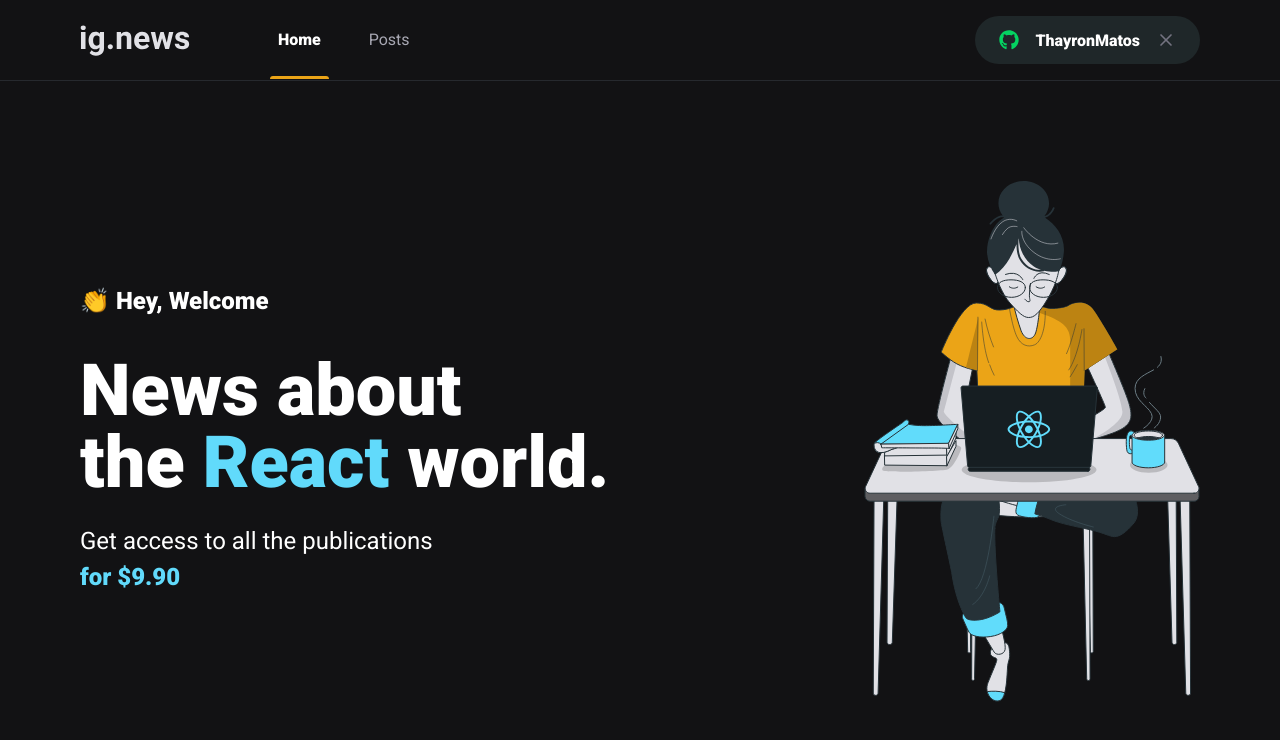
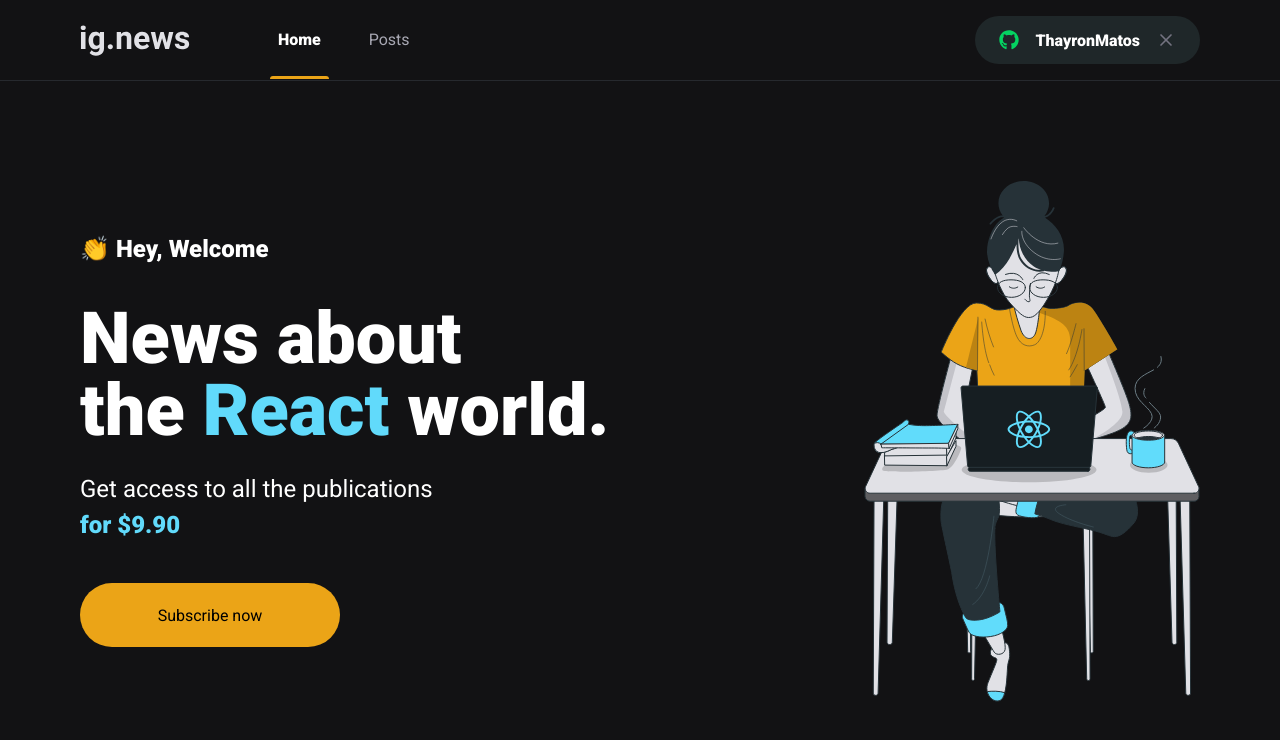
Before and after one commit to thayronFeitosa/Fundamentos-Next.js, a Next.js app: page / in a window 1280 px wide. Shown: the top 740 px of the page. Built offline with nearby package versions, Linux system fonts and the light colour scheme.

Commit message:
Eslitizando o button subscribe

```diff
--- /dev/null
+++ b/src/components/SubscribeButton/index.tsx
@@ -0,0 +1,12 @@
+import styles from './styles.module.scss';
+
+export function SubscribeButton() {
+  return (
+    <button
+    type="button"
+    className={styles.subscribeButton}
+    >
+      Subscribe now
+    </button>
+  )
+}
--- /dev/null
+++ b/src/components/SubscribeButton/styles.module.scss
@@ -0,0 +1,7 @@
+.subscribeButton {
+  width: 260px;
+  height: 4rem;
+  border: 0;
+  border-radius: 2rem;
+  background: var(--yellow-500);
+}
--- a/src/pages/home.module.scss
+++ b/src/pages/home.module.scss
@@ -38,6 +38,9 @@
       color: var(--cyan-500);
       font-weight :bold;
     }
+  }
 
+  button {
+    margin-top: 2.5rem;
   }
 }
--- a/src/pages/index.tsx
+++ b/src/pages/index.tsx
@@ -1,4 +1,6 @@
 import Head from 'next/head';
+import { SignInButton } from '../components/SignInButton';
+import { SubscribeButton } from '../components/SubscribeButton';
 
 import styles from './home.module.scss';
 
@@ -15,6 +17,7 @@
             Get access to all the publications <br />
             <span>for $9.90</span>
           </p>
+          <SubscribeButton />
         </section>
         <img src="/images/avatar.svg" alt="Girl coding" />
       </main>
```
